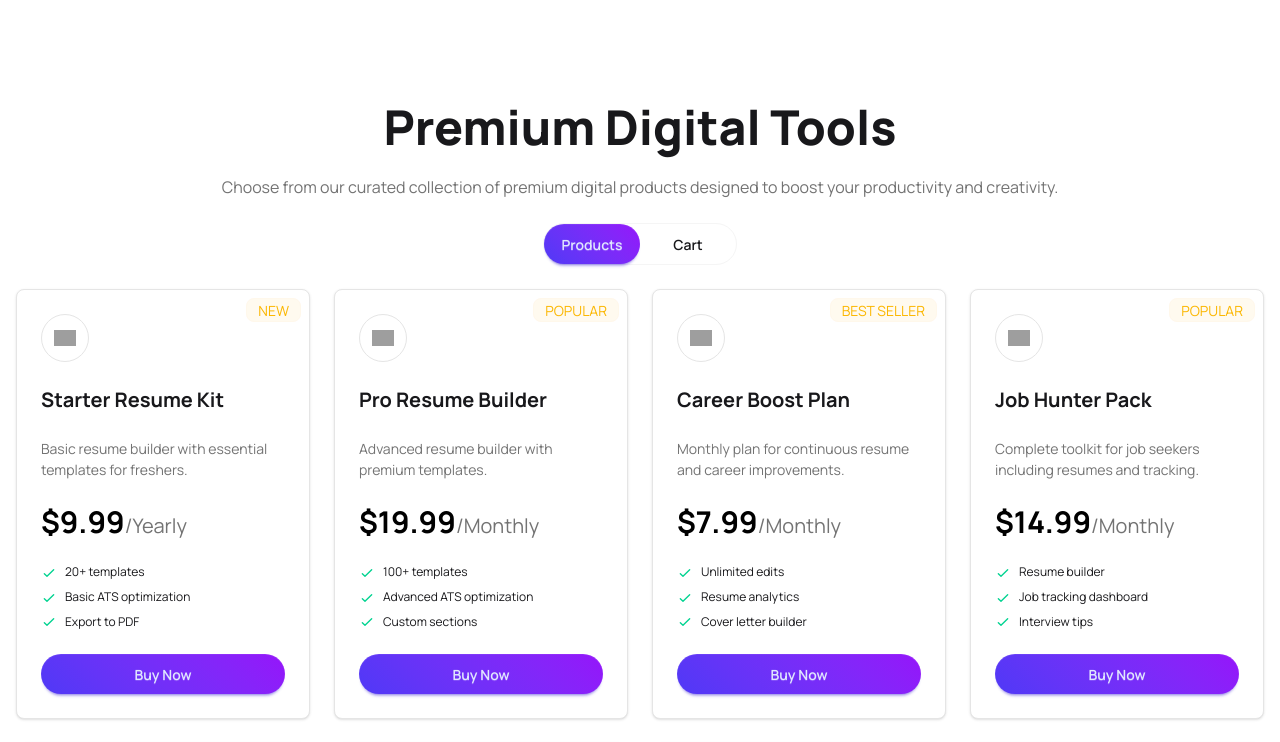
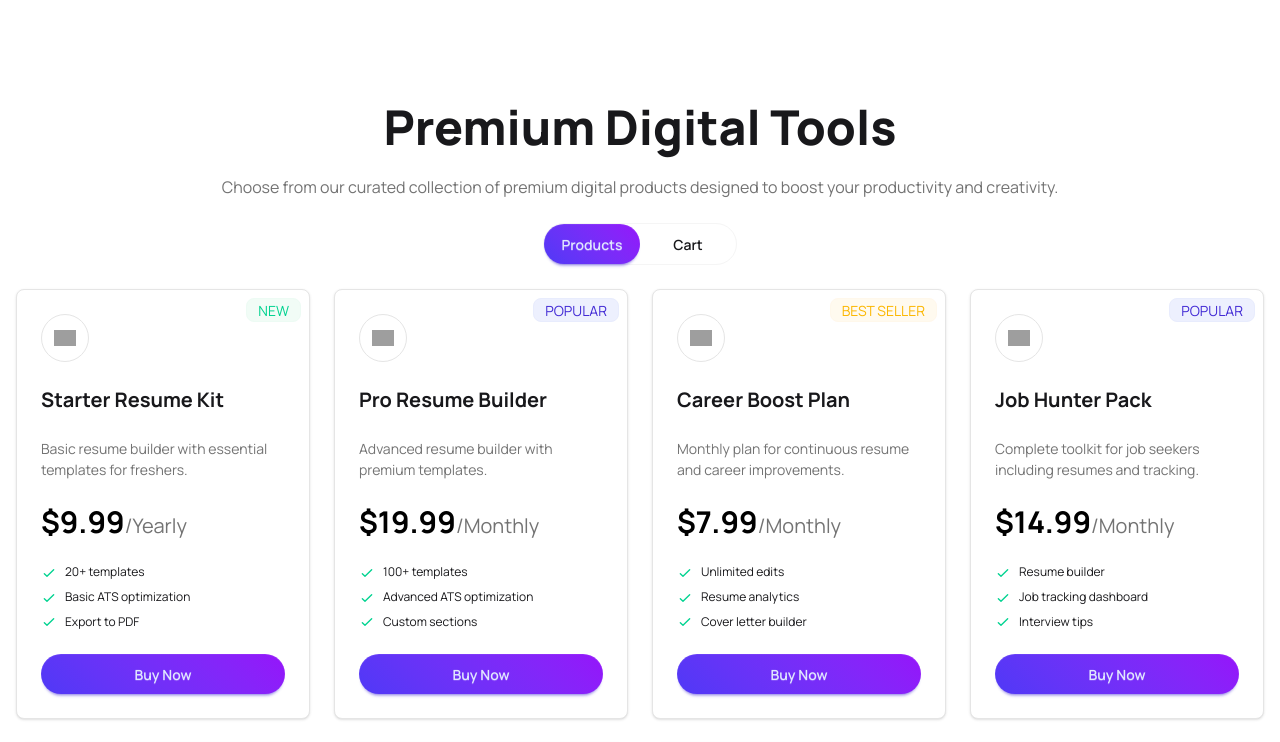
Before and after one commit to siam-parvez/digitool-platform, a React (Vite) app: page / in a window 1280 px wide. Shown: the part 1277-2019 px from the top of the page. Built offline with nearby package versions, Linux system fonts and the light colour scheme; grey boxes are pictures that could not be loaded.

Commit message:
feat: conditional product display added

```diff
--- a/src/App.jsx
+++ b/src/App.jsx
@@ -18,6 +18,7 @@ const fetchProducts = async () => {
 function App() {
     const productPromise = fetchProducts();
     const [cartItemCount, setCartItemCount] = useState(0);
+    const [cartItem, setCartItem] = useState([]);
 
     return (
         <>
@@ -29,6 +30,8 @@ function App() {
             >
                 <Products
                     productPromise={productPromise}
+                    cartItem={cartItem}
+                    setCartItem={setCartItem}
                     cartItemCount={cartItemCount}
                     setCartItemCount={setCartItemCount}
                 />
--- a/src/components/homepage/products/Cart-Card.jsx
+++ b/src/components/homepage/products/Cart-Card.jsx
@@ -11,6 +11,7 @@ const CartCard = ({products}) => {
                             products.map((product) => {
                                 return (
                                     <div
+                                        key={product.id}
                                         className="flex gap-6 items-center w-full justify-between bg-gray-100 rounded-xl p-4">
                                         <div className="flex gap-4">
                                             <figure
--- a/src/components/homepage/products/Product-Card.jsx
+++ b/src/components/homepage/products/Product-Card.jsx
@@ -3,7 +3,8 @@ import React from 'react';
 const ProductCard = ({product}) => {
     return (
         <div className='card w-full bg-base-100 shadow-sm border border-neutral-200 relative'>
-            <div className='absolute top-2 right-2 badge badge-soft badge-warning uppercase'>
+            <div
+                className={`${product.tagType === "new" ? "badge-success" : product.tagType === "popular" ? "badge-primary" : "badge-warning"} absolute top-2 right-2 badge badge-soft uppercase`}>
                 {product.tagType}
             </div>
             <div className='card-body flex flex-col gap-6 justify-between'>
--- a/src/components/homepage/products/Products.jsx
+++ b/src/components/homepage/products/Products.jsx
@@ -1,10 +1,10 @@
-import React, {use} from 'react';
+import React, {use, useState} from 'react';
 import ProductCard from "./Product-Card.jsx";
 import CartCard from "./Cart-Card.jsx";
 
-const Products = ({productPromise, cartItemCount, setCartItemCount}) => {
+const Products = ({productPromise, cartItemCount, setCartItemCount, cartItem, setCartItem}) => {
     const products = use(productPromise);
-
+    const [showCart, setShowCart] = useState(false);
     return (
         <section className='py-16' id="products">
             <div className='min-h-screen container mx-auto w-full p-4 flex flex-col items-center justify-center'>
@@ -20,15 +20,19 @@ const Products = ({productPromise, cartItemCount, setCartItemCount}) => {
                 <div className='border border-neutral-100 rounded-full mb-6'>
                     <button
                         id='products-btn'
-                        className='btn btn-primary rounded-full border-none bg-linear-45 from-[#4F39F6] to-[#9514FA] hover:opacity-90 transition-opacity duration-300 min-w-24'>
+                        className={`btn rounded-full hover:opacity-90 border-none transition-opacity duration-300 min-w-24 ${!showCart ? "btn-primary bg-linear-45 from-[#4F39F6] to-[#9514FA]" : "btn-ghost"}`}
+                        onClick={() => setShowCart(false)}>
                         Products
                     </button>
                     <button
                         id='cart-btn'
-                        className='btn btn-ghost rounded-full hover:opacity-90 transition-opacity duration-300 min-w-24'>
+                        className={`btn rounded-full hover:opacity-90 transition-opacity duration-300 min-w-24 ${showCart ? "btn-primary border-none bg-linear-45 from-[#4F39F6] to-[#9514FA]" : "btn-ghost"}`}
+                        onClick={() => setShowCart(true)}>
                         Cart {cartItemCount > 0 && <span>{cartItemCount}</span>}
                     </button>
                 </div>
+                {
+                    !showCart ?
                         <div className='grid grid-cols-1 md:grid-cols-2 lg:grid-cols-3 xl:grid-cols-4 w-full gap-6'>
                             {
                                 products.map((product) => {
@@ -38,12 +42,14 @@ const Products = ({productPromise, cartItemCount, setCartItemCount}) => {
                                 })
                             }
 
-                </div>
-                <div className="grid grid-cols-1 w-full gap-6">
+                        </div> : <div className="grid grid-cols-1 w-full gap-6">
 
                             <CartCard products={products}/>
 
                         </div>
+                }
+
+
             </div>
         </section>
     );
```
Lines whose indentation alone changed are shown as unchanged.
